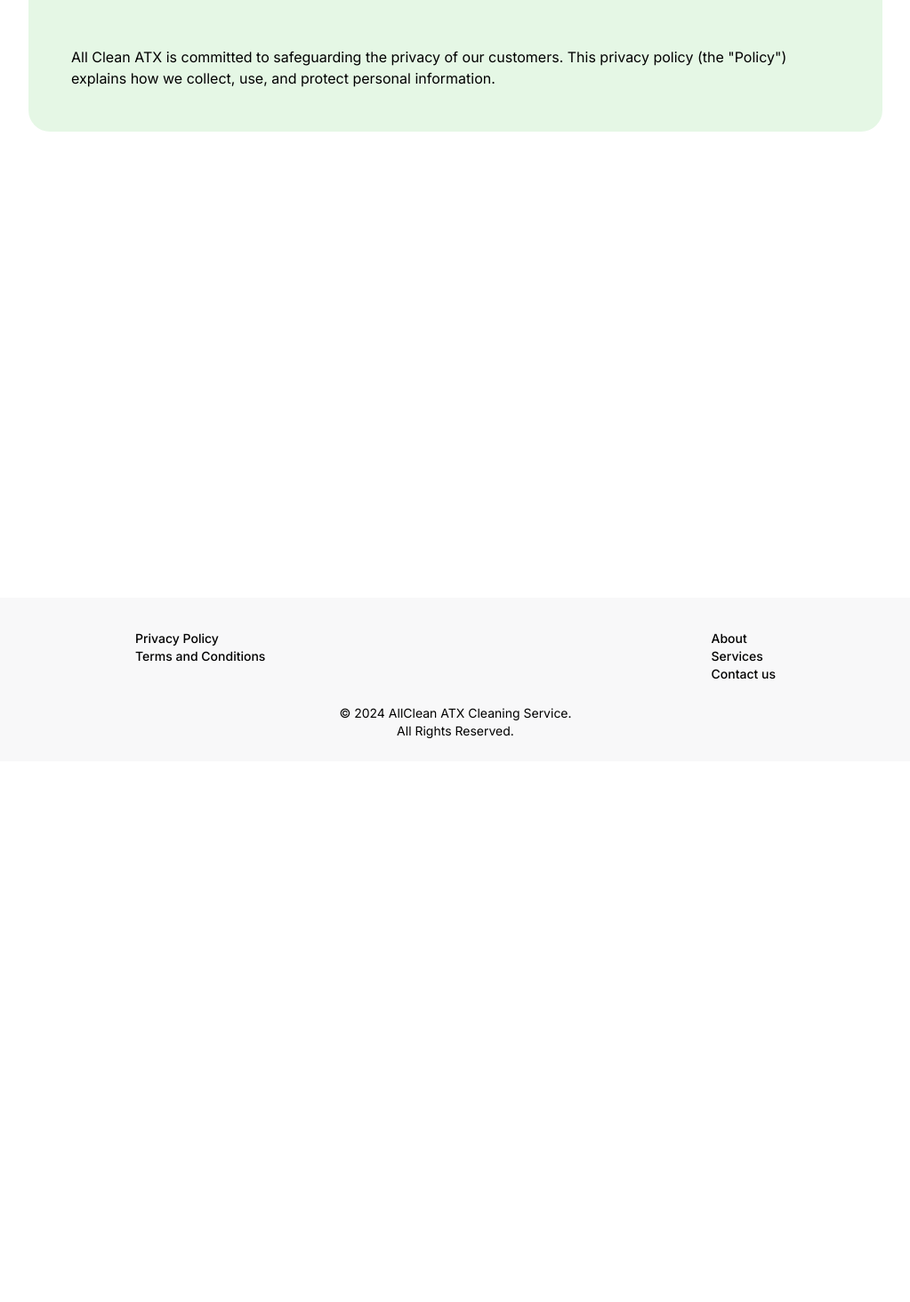
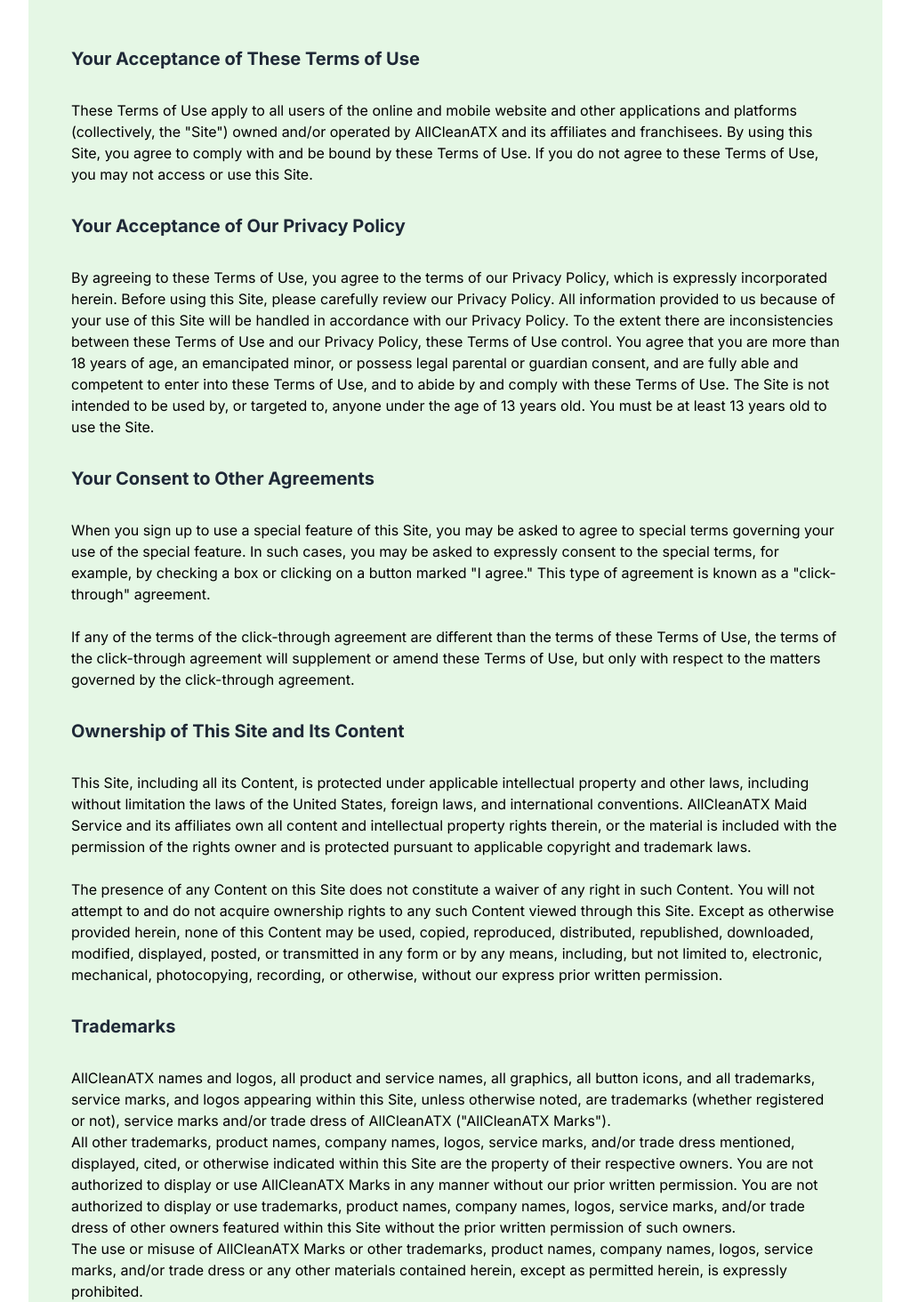
Before and after one commit to enriquenov/all-clean-atx, a Next.js app: page /terms-of-use in a window 1280 px wide. Shown: the part 248-1712 px from the top of the page at 89% size, without its empty margins (128-1151 px from the left). Before the commit the page ends 1104 px from the top, so only its background shows below. Built offline with nearby package versions, Linux system fonts and the light colour scheme.

Commit message:
terms of use

```diff
--- a/src/app/privacy-policy/page.tsx
+++ b/src/app/privacy-policy/page.tsx
@@ -1,7 +1,6 @@
 "use client";
 
 import * as React from "react";
-import classNames from "classnames";
 import Heading from "@/components/Heading";
 
 export default function Page() {
@@ -27,7 +26,7 @@
       </p>
       <Heading
         align="left"
-        className="my-6 md:my-8 text-l md:text-2xl"
+        className="my-6 md:my-8 text-lg md:text-xl"
         label="Scope"
       />
       <p>
@@ -39,7 +38,7 @@
       </p>
       <Heading
         align="left"
-        className="my-6 md:my-8 text-l md:text-2xl"
+        className="my-6 md:my-8 text-lg md:text-xl"
         label="Information Collection"
       />
       <div>
@@ -59,7 +58,7 @@
       </div>
       <Heading
         align="left"
-        className="my-6 md:my-8 text-l md:text-2xl"
+        className="my-6 md:my-8 text-lg md:text-xl"
         label="Use of Information"
       />
       <div>
@@ -88,7 +87,7 @@
       </div>
       <Heading
         align="left"
-        className="my-6 md:my-8 text-l md:text-2xl"
+        className="my-6 md:my-8 text-lg md:text-xl"
         label="Sharing Information"
       />
       <div>
@@ -115,7 +114,7 @@
       </div>
       <Heading
         align="left"
-        className="my-6 md:my-8 text-l md:text-2xl"
+        className="my-6 md:my-8 text-lg md:text-xl"
         label="Business Transfers"
       />
       <p>
@@ -125,7 +124,7 @@
       </p>
       <Heading
         align="left"
-        className="my-6 md:my-8 text-l md:text-2xl"
+        className="my-6 md:my-8 text-lg md:text-xl"
         label="Legal Compliance and Protection"
       />
       <p>
@@ -136,7 +135,7 @@
       </p>
       <Heading
         align="left"
-        className="my-6 md:my-8 text-l md:text-2xl"
+        className="my-6 md:my-8 text-lg md:text-xl"
         label="Privacy Notices and Click-Through Agreements"
       />
       <p>
@@ -146,7 +145,7 @@
       </p>
       <Heading
         align="left"
-        className="my-6 md:my-8 text-l md:text-2xl"
+        className="my-6 md:my-8 text-lg md:text-xl"
         label="Security"
       />
       <p>
@@ -157,7 +156,7 @@
       </p>
       <Heading
         align="left"
-        className="my-6 md:my-8 text-l md:text-2xl"
+        className="my-6 md:my-8 text-lg md:text-xl"
         label="Children's Privacy"
       />
       <p>
@@ -167,7 +166,7 @@
       </p>
       <Heading
         align="left"
-        className="my-6 md:my-8 text-l md:text-2xl"
+        className="my-6 md:my-8 text-lg md:text-xl"
         label="Links to Other Websites"
       />
       <p>
@@ -180,7 +179,7 @@
       </p>
       <Heading
         align="left"
-        className="my-6 md:my-8 text-l md:text-2xl"
+        className="my-6 md:my-8 text-lg md:text-xl"
         label="Access to Your Information"
       />
       <p>
@@ -191,7 +190,7 @@
       </p>
       <Heading
         align="left"
-        className="my-6 md:my-8 text-l md:text-2xl"
+        className="my-6 md:my-8 text-lg md:text-xl"
         label="Retention of Personal Information"
       />
       <p>
@@ -201,7 +200,7 @@
       </p>
       <Heading
         align="left"
-        className="my-6 md:my-8 text-l md:text-2xl"
+        className="my-6 md:my-8 text-lg md:text-xl"
         label="Data Retention"
       />
       <p>
@@ -211,7 +210,7 @@
       </p>
       <Heading
         align="left"
-        className="my-6 md:my-8 text-l md:text-2xl"
+        className="my-6 md:my-8 text-lg md:text-xl"
         label="Cross-Border Data Transfer"
       />
       <p>
@@ -225,7 +224,7 @@
       </p>
       <Heading
         align="left"
-        className="my-6 md:my-8 text-l md:text-2xl"
+        className="my-6 md:my-8 text-lg md:text-xl"
         label="Governing Law"
       />
       <p>
@@ -234,7 +233,7 @@
       </p>
       <Heading
         align="left"
-        className="my-6 md:my-8 text-l md:text-2xl"
+        className="my-6 md:my-8 text-lg md:text-xl"
         label="Contact"
       />
       <p className="mb-4">
--- a/src/app/terms-of-use/page.tsx
+++ b/src/app/terms-of-use/page.tsx
@@ -5,16 +5,140 @@
 import Heading from "@/components/Heading";
 
 export default function Page() {
+  const getListItem = (item: string) => {
+    return (
+      <div className="flex items-start">
+        <span className="mr-2 font-bold">-</span>
+        <span>{item}</span>
+      </div>
+    );
+  };
+
   return (
     <div className="bg-brand-light-green max-w-7xl mx-6 md:mx-20 w-[calc(100%-3rem)] md:w-3/4 rounded-3xl p-6 md:p-12 mb-10 md:mb-20 mt-12">
       <Heading
         className="mb-6 md:mb-12 text-xl md:text-3xl"
         label="Terms of Use"
       />
+      <Heading
+        align="left"
+        className="my-6 md:my-8 text-lg md:text-xl"
+        label="Your Acceptance of These Terms of Use"
+      />
       <p>
-        All Clean ATX is committed to safeguarding the privacy of our customers.
-        This privacy policy (the &quot;Policy&quot;) explains how we collect,
-        use, and protect personal information.
+        These Terms of Use apply to all users of the online and mobile website
+        and other applications and platforms (collectively, the
+        &quot;Site&quot;) owned and/or operated by AllCleanATX and its
+        affiliates and franchisees. By using this Site, you agree to comply with
+        and be bound by these Terms of Use. If you do not agree to these Terms
+        of Use, you may not access or use this Site.
+      </p>
+      <Heading
+        align="left"
+        className="my-6 md:my-8 text-lg md:text-xl"
+        label="Your Acceptance of Our Privacy Policy"
+      />
+      <p>
+        By agreeing to these Terms of Use, you agree to the terms of our Privacy
+        Policy, which is expressly incorporated herein. Before using this Site,
+        please carefully review our Privacy Policy. All information provided to
+        us because of your use of this Site will be handled in accordance with
+        our Privacy Policy. To the extent there are inconsistencies between
+        these Terms of Use and our Privacy Policy, these Terms of Use control.
+        You agree that you are more than 18 years of age, an emancipated minor,
+        or possess legal parental or guardian consent, and are fully able and
+        competent to enter into these Terms of Use, and to abide by and comply
+        with these Terms of Use. The Site is not intended to be used by, or
+        targeted to, anyone under the age of 13 years old. You must be at least
+        13 years old to use the Site.
+      </p>
+      <Heading
+        align="left"
+        className="my-6 md:my-8 text-lg md:text-xl"
+        label="Your Consent to Other Agreements"
+      />
+      <p>
+        When you sign up to use a special feature of this Site, you may be asked
+        to agree to special terms governing your use of the special feature. In
+        such cases, you may be asked to expressly consent to the special terms,
+        for example, by checking a box or clicking on a button marked &quot;I
+        agree.&quot; This type of agreement is known as a
+        &quot;click-through&quot; agreement.
+      </p>
+      <br />
+      <p>
+        If any of the terms of the click-through agreement are different than
+        the terms of these Terms of Use, the terms of the click-through
+        agreement will supplement or amend these Terms of Use, but only with
+        respect to the matters governed by the click-through agreement.
+      </p>
+      <Heading
+        align="left"
+        className="my-6 md:my-8 text-lg md:text-xl"
+        label="Ownership of This Site and Its Content"
+      />
+      <p>
+        This Site, including all its Content, is protected under applicable
+        intellectual property and other laws, including without limitation the
+        laws of the United States, foreign laws, and international conventions.
+        AllCleanATX Maid Service and its affiliates own all content and
+        intellectual property rights therein, or the material is included with
+        the permission of the rights owner and is protected pursuant to
+        applicable copyright and trademark laws.
+      </p>
+      <br />
+      <p>
+        The presence of any Content on this Site does not constitute a waiver of
+        any right in such Content. You will not attempt to and do not acquire
+        ownership rights to any such Content viewed through this Site. Except as
+        otherwise provided herein, none of this Content may be used, copied,
+        reproduced, distributed, republished, downloaded, modified, displayed,
+        posted, or transmitted in any form or by any means, including, but not
+        limited to, electronic, mechanical, photocopying, recording, or
+        otherwise, without our express prior written permission.
+      </p>
+      <Heading
+        align="left"
+        className="my-6 md:my-8 text-lg md:text-xl"
+        label="Trademarks"
+      />
+      <p>
+        AllCleanATX names and logos, all product and service names, all
+        graphics, all button icons, and all trademarks, service marks, and logos
+        appearing within this Site, unless otherwise noted, are trademarks
+        (whether registered or not), service marks and/or trade dress of
+        AllCleanATX (&quot;AllCleanATX Marks&quot;).
+      </p>
+      <p>
+        All other trademarks, product names, company names, logos, service
+        marks, and/or trade dress mentioned, displayed, cited, or otherwise
+        indicated within this Site are the property of their respective owners.
+        You are not authorized to display or use AllCleanATX Marks in any manner
+        without our prior written permission. You are not authorized to display
+        or use trademarks, product names, company names, logos, service marks,
+        and/or trade dress of other owners featured within this Site without the
+        prior written permission of such owners.
+      </p>
+      <p>
+        The use or misuse of AllCleanATX Marks or other trademarks, product
+        names, company names, logos, service marks, and/or trade dress or any
+        other materials contained herein, except as permitted herein, is
+        expressly prohibited.
+      </p>
+      <Heading
+        align="left"
+        className="my-6 md:my-8 text-lg md:text-xl"
+        label="Your Access"
+      />
+      <p>
+        AllCleanATX hereby grants you permission to use the Site solely for
+        noncommercial and personal use, provided that you: (i) comply with these
+        Terms of Use; (ii) use the Site for lawful and permitted purposes; (iii)
+        do not modify, copy, or distribute the Site or Content, including on any
+        network, computer, or broadcast in any media; (iv) you retain any and
+        all copyright and other proprietary notices contained in the Site or
+        Content; and (v) do not disable or interfere with any security features
+        of the Site.
       </p>
     </div>
   );
--- a/src/components/Footer/index.tsx
+++ b/src/components/Footer/index.tsx
@@ -2,7 +2,6 @@
 
 import React from "react";
 import Button from "../Button";
-import Image from "next/image";
 
 export default function Footer() {
   return (
@@ -12,8 +11,8 @@
           <Button className="" href="/privacy-policy" type="link">
             Privacy Policy
           </Button>
-          <Button href="/" type="link">
-            Terms and Conditions
+          <Button href="/terms-of-use" type="link">
+            Terms of Use
           </Button>
         </div>
         <div className="flex flex-col">
```
